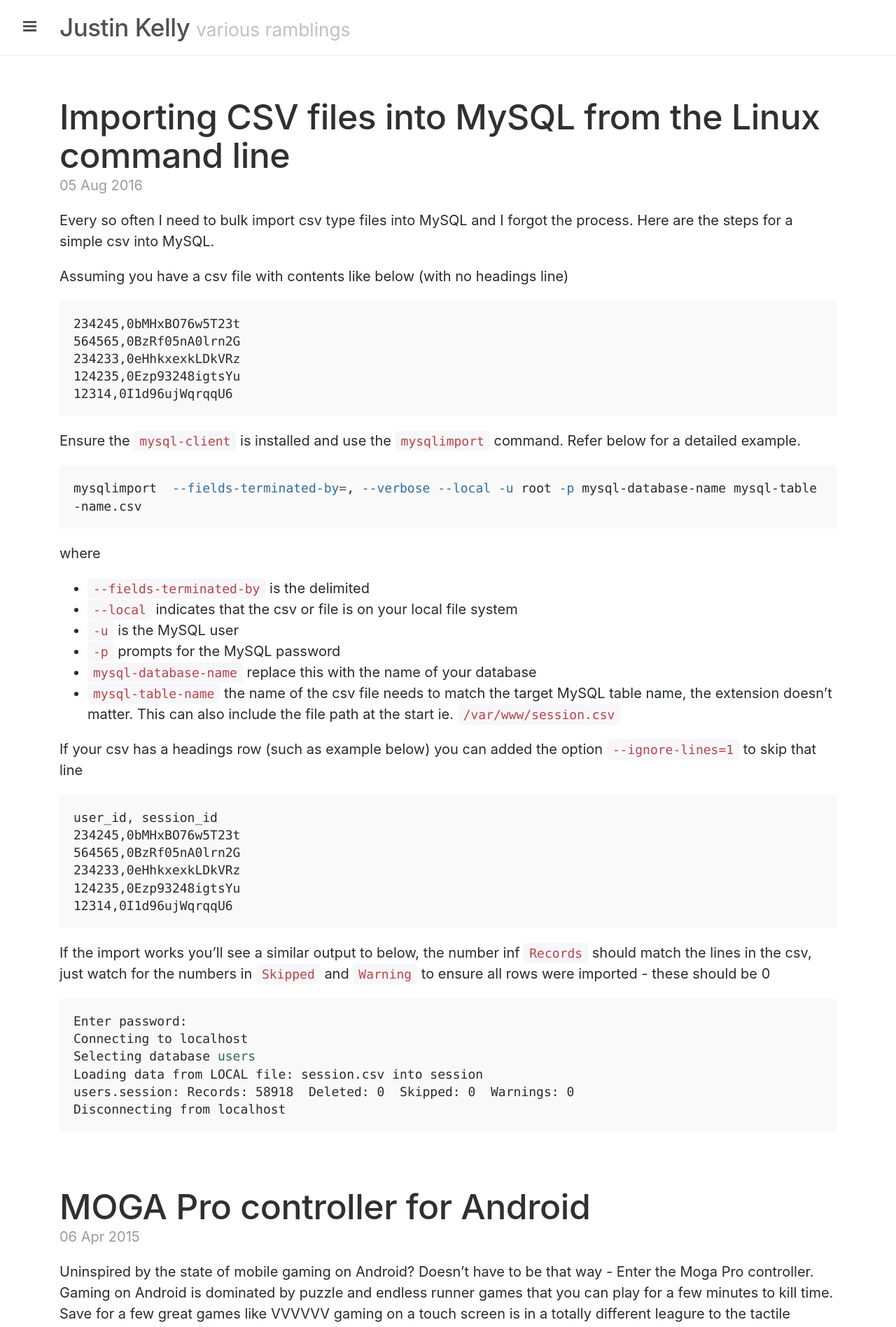
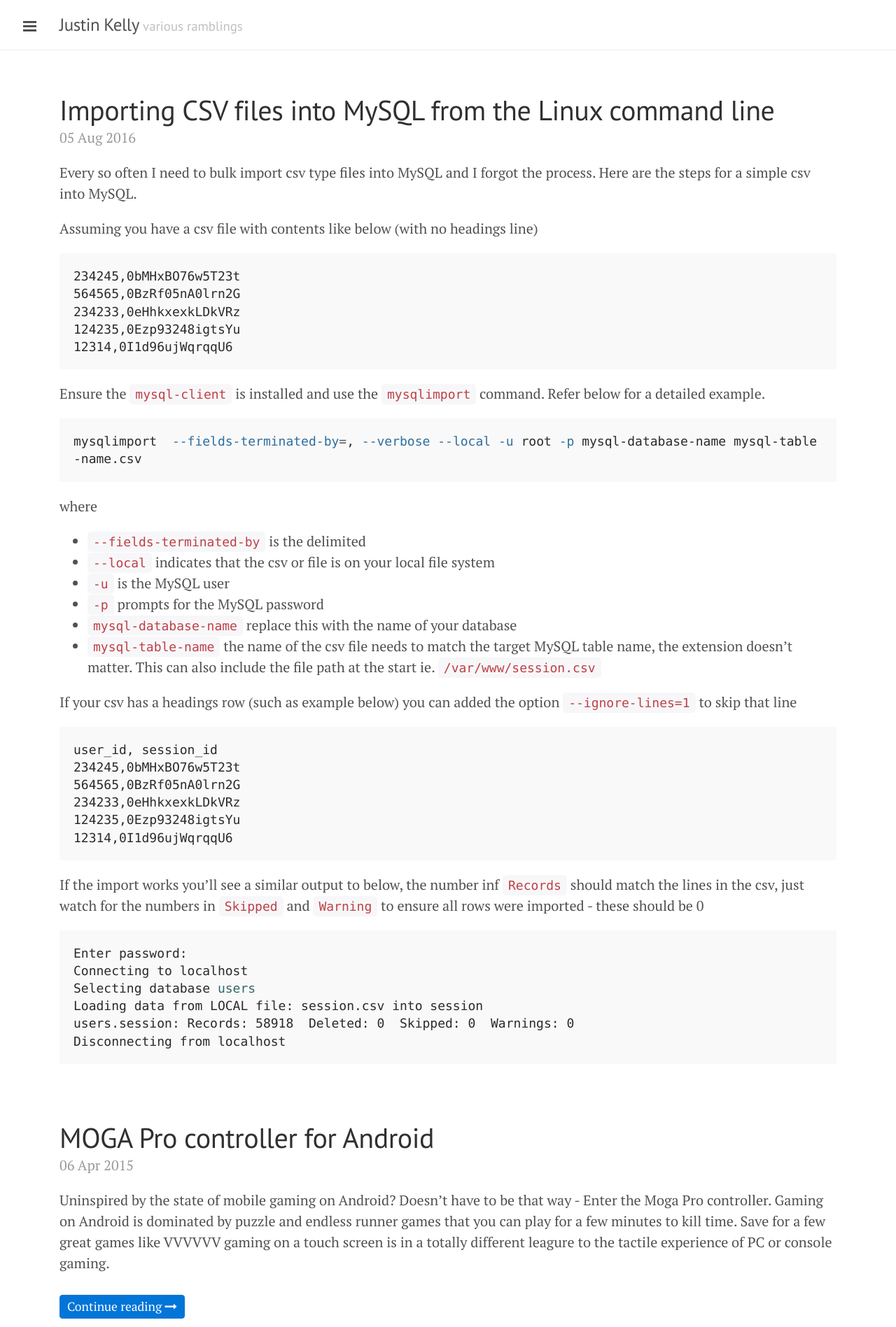
Before and after one commit to justinkelly/justinkelly.github.io, a Jekyll site: the page built from index.html, in a window 1280 px wide. Shown: the top 1897 px of the page at 70% size. Built offline with Jekyll 4.4.1, drawn with Linux system fonts in a browser that asks for light colours; nearby versions of some CDN libraries; the list of posts is cut into pages by our own code.

Commit message:
Update head.html

```diff
--- a/_includes/head.html
+++ b/_includes/head.html
@@ -22,9 +22,12 @@
   <link rel="stylesheet" href="/public/css/syntax.css">
   <link rel="stylesheet" href="/public/css/lanyon.css">
   <link rel="stylesheet" href="/public/css/bootstrap.form.css">
+    <link rel="stylesheet" href="/public/css/bootstrap4.css">
   <link rel="stylesheet" href="//fonts.googleapis.com/css?family=PT+Serif:400,400italic,700|PT+Sans:400">
   <link rel="stylesheet" href="//maxcdn.bootstrapcdn.com/font-awesome/4.4.0/css/font-awesome.min.css">
+<!--
   <link rel="stylesheet" href="https://maxcdn.bootstrapcdn.com/bootstrap/4.0.0-alpha.6/css/bootstrap.min.css" integrity="sha384-rwoIResjU2yc3z8GV/NPeZWAv56rSmLldC3R/AZzGRnGxQQKnKkoFVhFQhNUwEyJ" crossorigin="anonymous">
+ -->
 
  <!-- Icons -->
   <link rel="apple-touch-icon-precomposed" sizes="144x144" href="/public/apple-touch-icon-144-precomposed.png">
```
